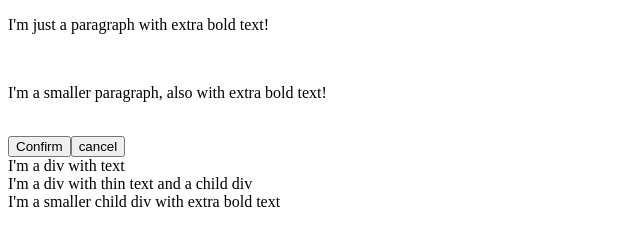
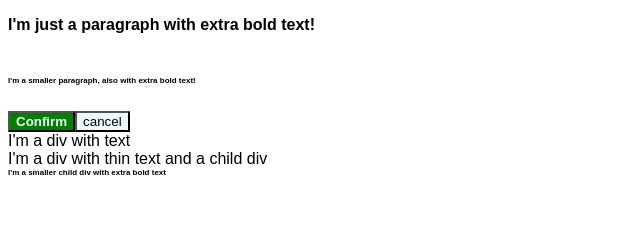
Before and after one commit to mvz-theFluffyStache/CSS_Basics, a plain HTML site: page index.html in a window 1280 px wide. Shown: the whole page, without its empty margins (0-640 px from the left). Drawn offline with Linux system fonts and the light colour scheme.

Commit message:
completed styling added all styles to fit examples in the ODIN excercise

```diff
--- a/index.html
+++ b/index.html
@@ -12,7 +12,7 @@
         <br>
         <p class="smaller">I'm a smaller paragraph, also with extra bold text!</p>
         <br>
-        <button>Confirm</button><button>cancel</button>
+        <button class="button confirm">Confirm</button><button class="button cancel">cancel</button>
         <div>I'm a div with text</div>
         <div id="parent">I'm a div with thin text and a child div
             <div id="child" class="smaller">I'm a smaller child div with extra bold text</div>
--- a/styles.css
+++ b/styles.css
@@ -0,0 +1,27 @@
+#cascade {
+    font-family: Arial, Helvetica, sans-serif;
+}
+
+#cascade > p {
+    font-weight: 900;
+}
+
+#cascade > .confirm {
+    font-weight: bold;
+    color: aliceblue;
+    background-color: green;
+}
+
+#cascade > .cancel {
+    color: black;
+    background-color: aliceblue;
+}
+
+#cascade > #parent {
+    font-weight: 100;
+}
+
+#cascade > .smaller,#child {
+    font-size: 8px;
+    font-weight: 900;
+}
```
